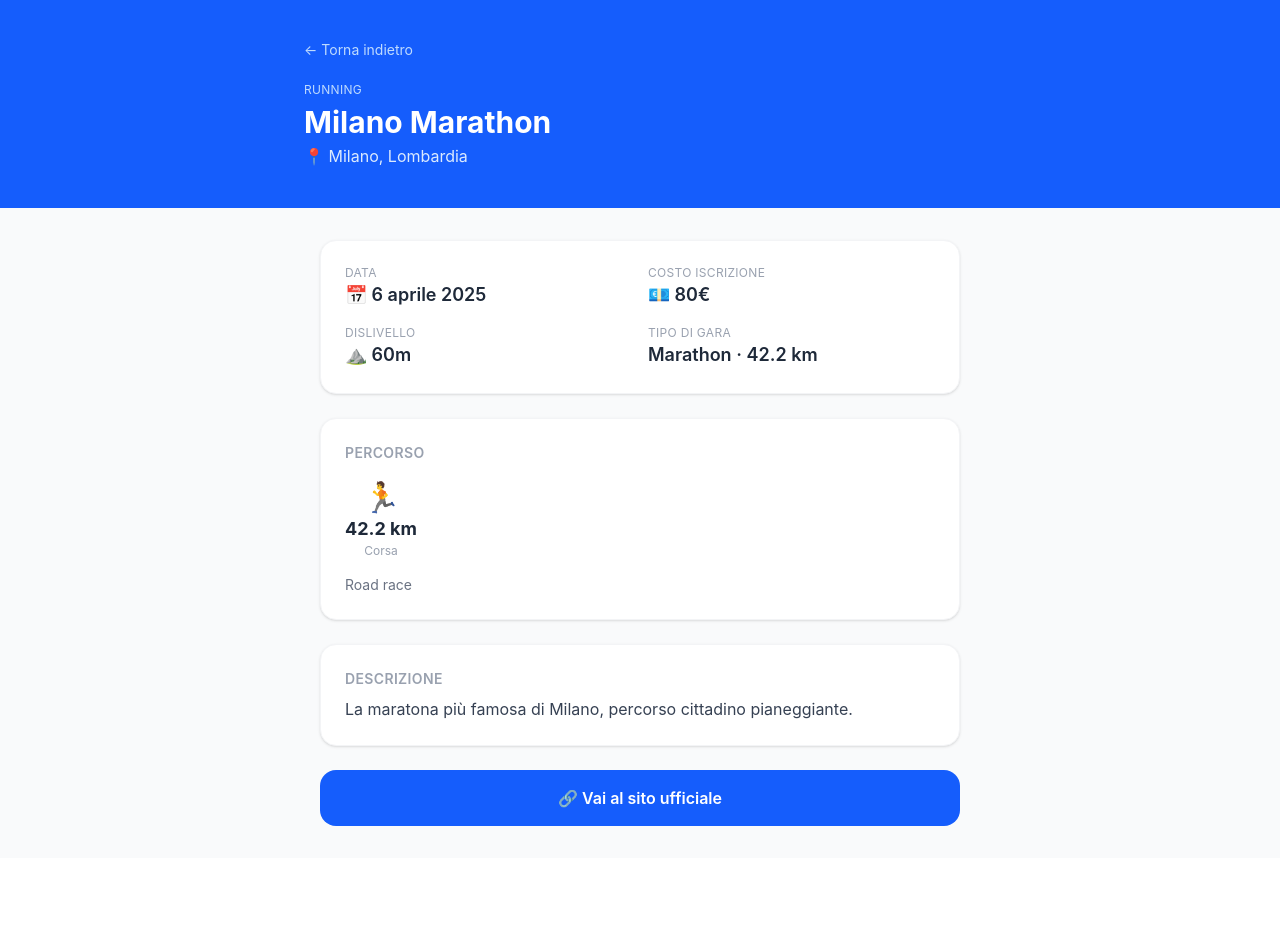
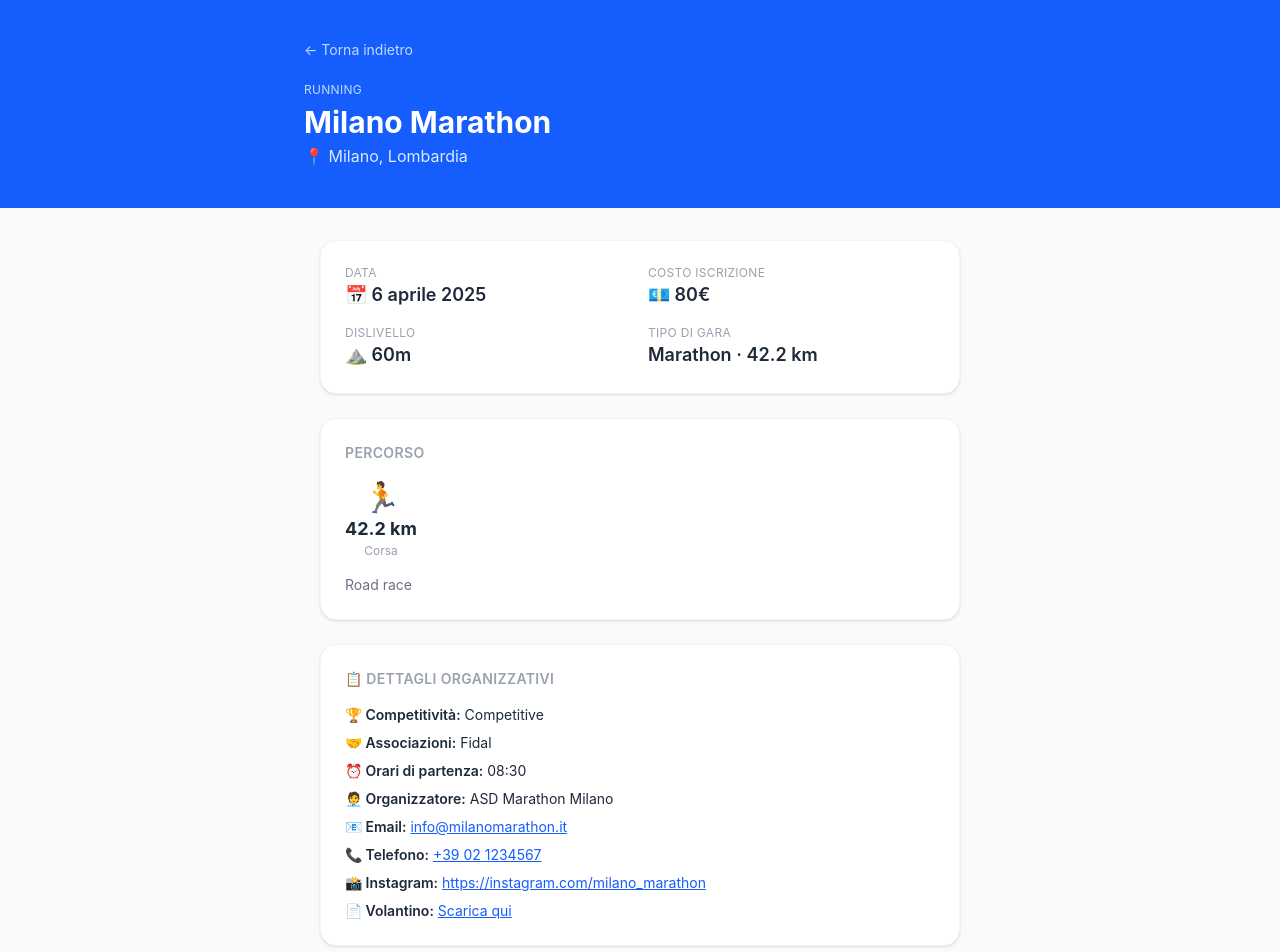
Before and after one commit to richbira/raceradar, a React (Vite) app: page /race/1 in a window 1280 px wide. Shown: the top 952 px of the page. Before the commit the page ends 858 px from the top, so only its background shows below. Built offline with nearby package versions, Linux system fonts and the light colour scheme.

Commit message:
fixed filters and added RaceDetails

```diff
--- a/src/data/races.ts
+++ b/src/data/races.ts
@@ -13,7 +13,15 @@
     elevation_m: 60,
     price_eur: 80,
     website: 'https://www.milanocityMarathon.com',
-    description: 'La maratona più famosa di Milano, percorso cittadino pianeggiante.'
+    description: 'La maratona più famosa di Milano, percorso cittadino pianeggiante.',
+    competition: 'Competitive',
+    associations: ['Fidal'],
+    startTimes: ['08:30'],
+    organizer: 'ASD Marathon Milano',
+    contactEmail: 'info@milanomarathon.it',
+    contactPhone: '+39 02 1234567',
+    instagram: 'https://instagram.com/milano_marathon',
+    flyerUrl: 'https://www.milanocityMarathon.com/flyer.pdf'
   },
   {
     id: '2',
@@ -83,7 +91,16 @@
     elevation_m: 800,
     price_eur: 650,
     website: 'https://www.ironman.com/im-italy',
-    description: 'Il grande Ironman italiano: 3.8km nuoto, 180km bici, 42km corsa.'
+    description: 'Il grande Ironman italiano: 3.8km nuoto, 180km bici, 42km corsa.',
+    competition: 'Both',
+    associations: ['Ironman', 'UISP'],
+    startTimes: ['06:00', '07:00'],
+    organizer: 'Ironman Italy ASD',
+    contactEmail: 'cervia@ironman.com',
+    contactPhone: '+39 0544 987654',
+    instagram: 'https://instagram.com/ironman italy',
+    privateEmail: 'staff@ironman.com',
+    flyerUrl: 'https://www.ironman.com/im-italy/flyer.pdf'
   },
   {
     id: '7',
--- a/src/pages/Home.tsx
+++ b/src/pages/Home.tsx
@@ -8,6 +8,25 @@
   const [search, setSearch] = useState('')
   const [selectedType, setSelectedType] = useState<RaceType | 'all'>('all')
   const [selectedDistance, setSelectedDistance] = useState<RaceDistance | 'all'>('all')
+
+  // le liste di distanze disponibili in generale e per ogni categoria
+  const allDistances = ['all', '5k', '10k', 'Half-Marathon', 'Marathon', 'Ultra', 'Sprint', 'Olympic', 'Half-Ironman', 'Ironman'] as const
+  const runningDistances = ['all', '5k', '10k', 'Half-Marathon', 'Marathon', 'Ultra'] as const
+  const triathlonDistances = ['all', 'Sprint', 'Olympic', 'Half-Ironman', 'Ironman'] as const
+
+  // quando cambio tipo resetto la distanza (evito che rimanga un valore non più valido)
+  const onTypeClick = (type: typeof selectedType) => {
+    setSelectedType(type)
+    setSelectedDistance('all')
+  }
+
+  // scelgo dinamicamente le distanze da mostrare in funzione del tipo selezionato
+  const availableDistances =
+    selectedType === 'Running'
+      ? runningDistances
+      : selectedType === 'Triathlon'
+      ? triathlonDistances
+      : allDistances
 
   /*
     Questo prende l'array `races` e lo filtra in base ai tre stati. Per ogni gara controlla:
@@ -49,7 +68,7 @@
           {(['all', 'Running', 'Triathlon', 'Trail', 'Cycling'] as const).map((type) => (
             <button
               key={type}
-              onClick={() => setSelectedType(type)}
+              onClick={() => onTypeClick(type)}
               className={`px-4 py-2 rounded-full text-sm font-medium border transition-colors ${
                 selectedType === type
                   ? 'bg-blue-600 text-white border-blue-600'
@@ -63,7 +82,7 @@
 
         {/* Filtro distanza */}
         <div className="flex gap-2 flex-wrap">
-          {(['all', '5k', '10k', 'Half-Marathon', 'Marathon', 'Ultra', 'Sprint', 'Olympic', 'Half-Ironman', 'Ironman'] as const).map((dist) => (
+          {availableDistances.map((dist) => (
             <button
               key={dist}
               onClick={() => setSelectedDistance(dist)}
--- a/src/pages/RaceDetail.tsx
+++ b/src/pages/RaceDetail.tsx
@@ -60,7 +60,7 @@
           </div>
         </div>
 
-        {/* Distanze dettagliate */}
+        {/* DIV PERCORSO */}
         <div className="bg-white rounded-2xl shadow-sm border border-gray-100 p-6">
           <h2 className="text-sm font-semibold text-gray-400 uppercase tracking-wide mb-4">Percorso</h2>
           <div className="flex gap-6 flex-wrap">
@@ -87,6 +87,87 @@
           <p className="text-gray-500 text-sm mt-4">{info.description}</p>
         </div>
 
+        {/* Dettagli organizzativi */}
+{(race.competition || race.associations || race.startTimes || race.organizer || race.contactEmail || race.contactPhone || race.instagram || race.privateEmail || race.flyerUrl) && (
+  <div className="bg-white rounded-2xl shadow-sm border border-gray-100 p-6">
+    <h2 className="text-sm font-semibold text-gray-400 uppercase tracking-wide mb-4">
+      📋 Dettagli organizzativi
+    </h2>
+    <div className="space-y-2 text-gray-800 text-sm">
+      {race.competition && (
+        <div>
+          <span className="font-semibold">🏆 Competitività:</span> {race.competition}
+        </div>
+      )}
+      {race.associations && (
+        <div>
+          <span className="font-semibold">🤝 Associazioni:</span> {race.associations.join(', ')}
+        </div>
+      )}
+      {race.startTimes && (
+        <div>
+          <span className="font-semibold">⏰ Orari di partenza:</span> {race.startTimes.join(', ')}
+        </div>
+      )}
+      {race.organizer && (
+        <div>
+          <span className="font-semibold">🧑‍💼 Organizzatore:</span> {race.organizer}
+        </div>
+      )}
+      {race.contactEmail && (
+        <div>
+          <span className="font-semibold">📧 Email:</span>{' '}
+          <a href={`mailto:${race.contactEmail}`} className="text-blue-600 underline">
+            {race.contactEmail}
+          </a>
+        </div>
+      )}
+      {race.contactPhone && (
+        <div>
+          <span className="font-semibold">📞 Telefono:</span>{' '}
+          <a href={`tel:${race.contactPhone}`} className="text-blue-600 underline">
+            {race.contactPhone}
+          </a>
+        </div>
+      )}
+      {race.instagram && (
+        <div>
+          <span className="font-semibold">📸 Instagram:</span>{' '}
+          <a
+            href={race.instagram.startsWith('http') ? race.instagram : `https://instagram.com/${race.instagram}`}
+            target="_blank"
+            rel="noopener noreferrer"
+            className="text-blue-600 underline"
+          >
+            {race.instagram}
+          </a>
+        </div>
+      )}
+      {race.privateEmail && (
+        <div>
+          <span className="font-semibold">🔒 Email privata:</span>{' '}
+          <a href={`mailto:${race.privateEmail}`} className="text-blue-600 underline">
+            {race.privateEmail}
+          </a>
+        </div>
+      )}
+      {race.flyerUrl && (
+        <div>
+          <span className="font-semibold">📄 Volantino:</span>{' '}
+          <a
+            href={race.flyerUrl}
+            target="_blank"
+            rel="noopener noreferrer"
+            className="text-blue-600 underline"
+          >
+            Scarica qui
+          </a>
+        </div>
+      )}
+    </div>
+  </div>
+)}
+
         {/* Descrizione */}
         <div className="bg-white rounded-2xl shadow-sm border border-gray-100 p-6">
           <h2 className="text-sm font-semibold text-gray-400 uppercase tracking-wide mb-2">Descrizione</h2>
--- a/src/types/index.ts
+++ b/src/types/index.ts
@@ -30,6 +30,17 @@
   price_eur: number
   website: string
   description: string
+
+  // nuovi campi organizzativi (tutti opzionali per retrocompatibilità)
+  competition?: 'Competitive' | 'Non‑competitive' | 'Both'
+  associations?: string[]          // es. ['Fidal', 'UISP']
+  startTimes?: string[]            // orari di partenza
+  organizer?: string               // ente organizzatore
+  contactEmail?: string            // email pubblica
+  contactPhone?: string            // telefono
+  instagram?: string               // link o handle
+  privateEmail?: string            // mail riservata/staff
+  flyerUrl?: string                // URL al volantino o PDF
 }
 
 export const DISTANCE_INFO: Record<RaceDistance, {
```
